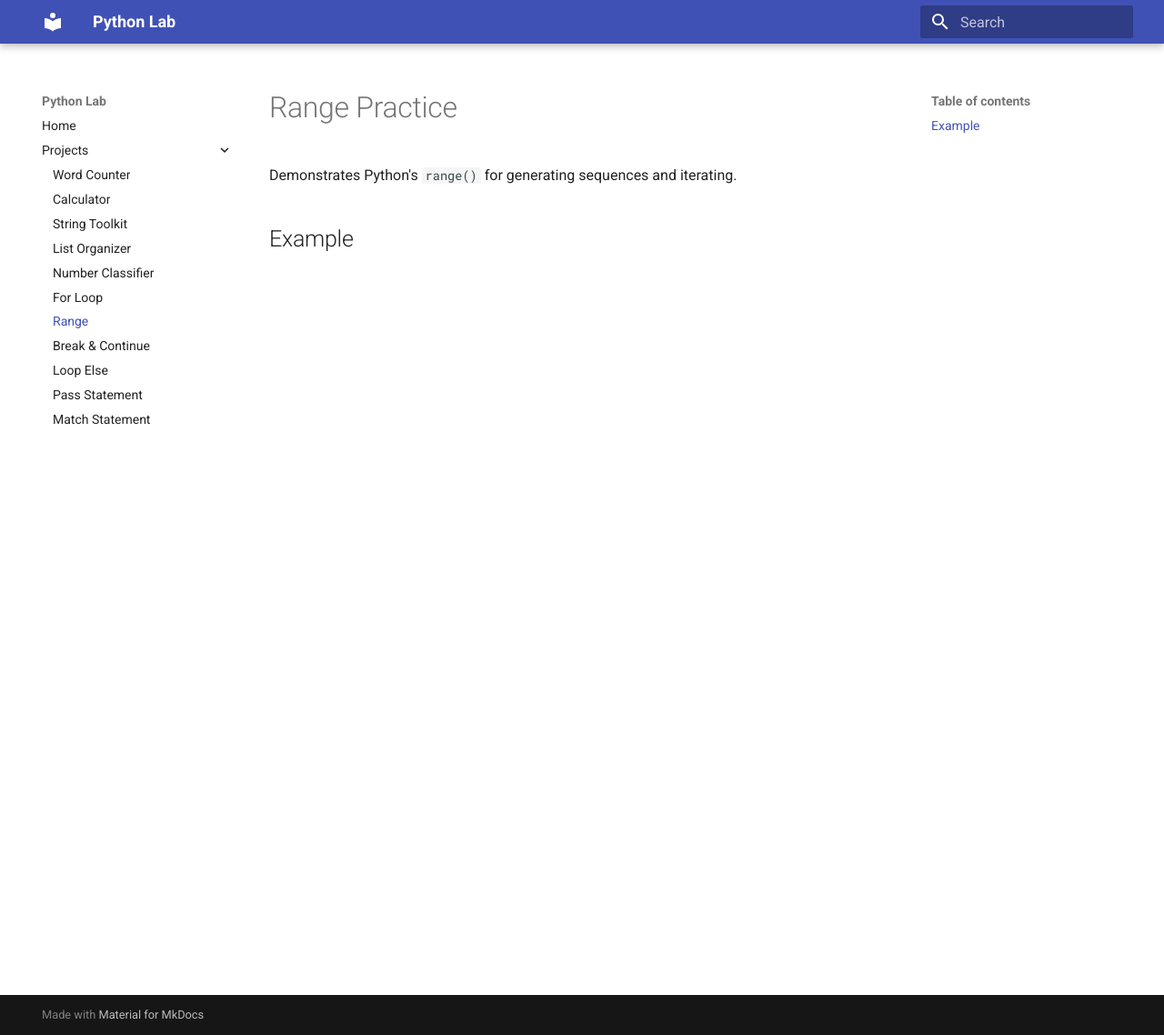
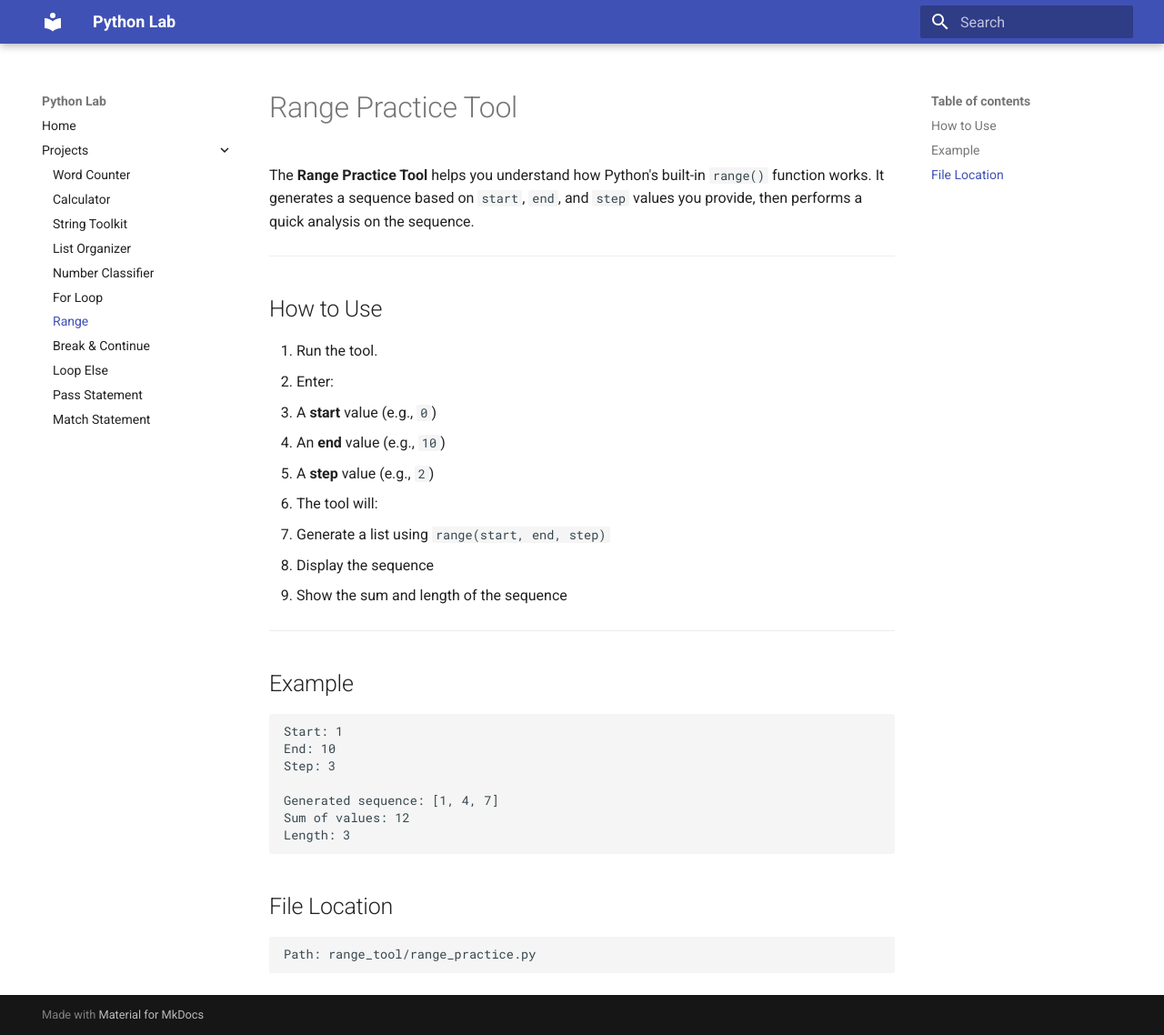
Before and after one commit to xiaosihuangsi/2025-python, an MkDocs documentation site: the page built from docs/projects/range.md, in a window 1280 px wide and 1138 px high. Shown: the whole window at 91% size. Built offline with MkDocs 1.6.1 and Material for MkDocs 9.7.7, drawn with Linux system fonts in a browser that asks for light colours.

Commit message:
Add Range Practice Tool documentation

````diff
--- a/docs/projects/range.md
+++ b/docs/projects/range.md
@@ -1,5 +1,38 @@
-# Range Practice
+# Range Practice Tool
 
-Demonstrates Python's `range()` for generating sequences and iterating.
+The **Range Practice Tool** helps you understand how Python's built-in `range()` function works. It generates a sequence based on `start`, `end`, and `step` values you provide, then performs a quick analysis on the sequence.
+
+---
+
+## How to Use
+
+1. Run the tool.
+2. Enter:
+   - A **start** value (e.g., `0`)
+   - An **end** value (e.g., `10`)
+   - A **step** value (e.g., `2`)
+
+3. The tool will:
+   - Generate a list using `range(start, end, step)`
+   - Display the sequence
+   - Show the sum and length of the sequence
+
+---
 
 ## Example
+
+```bash
+Start: 1
+End: 10
+Step: 3
+
+Generated sequence: [1, 4, 7]
+Sum of values: 12
+Length: 3
+```
+
+## File Location
+
+```bash
+Path: range_tool/range_practice.py
+```
````
